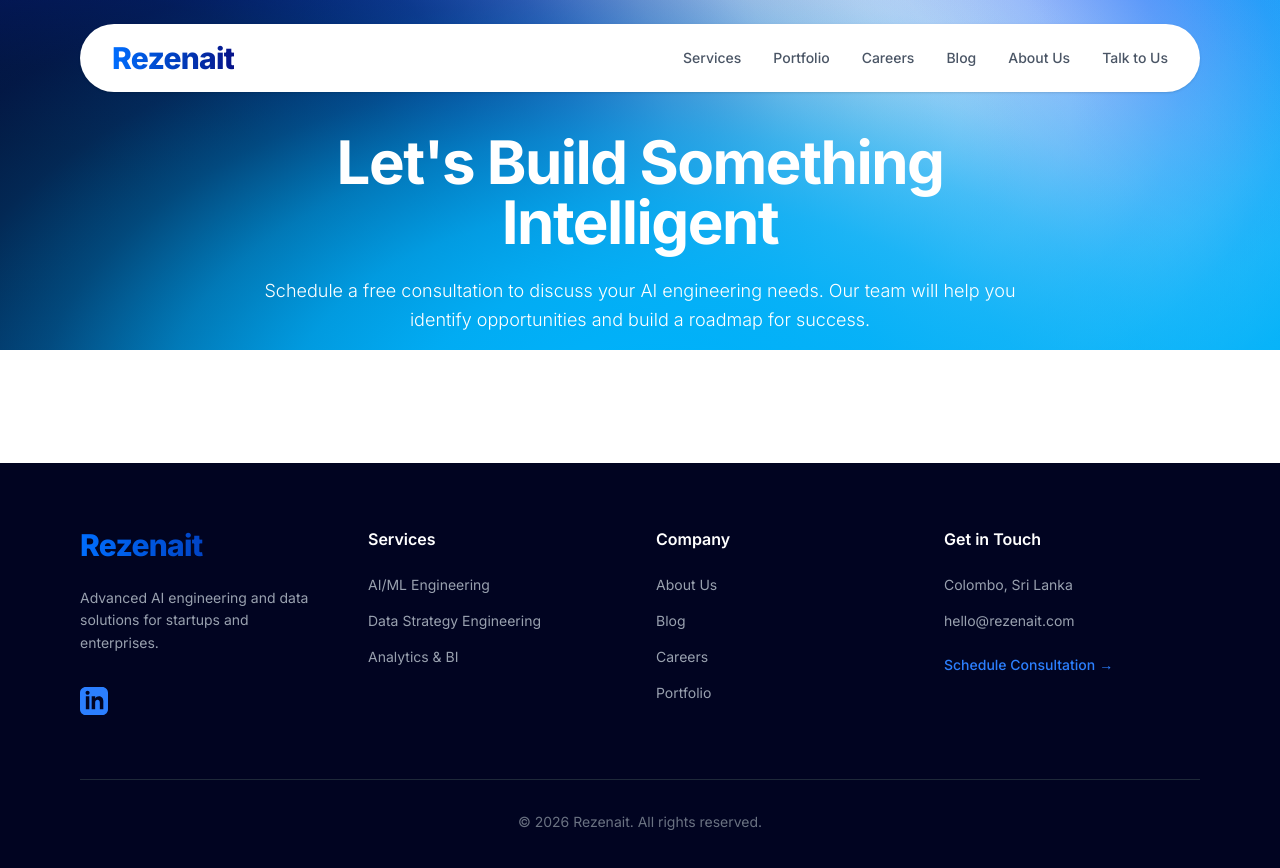
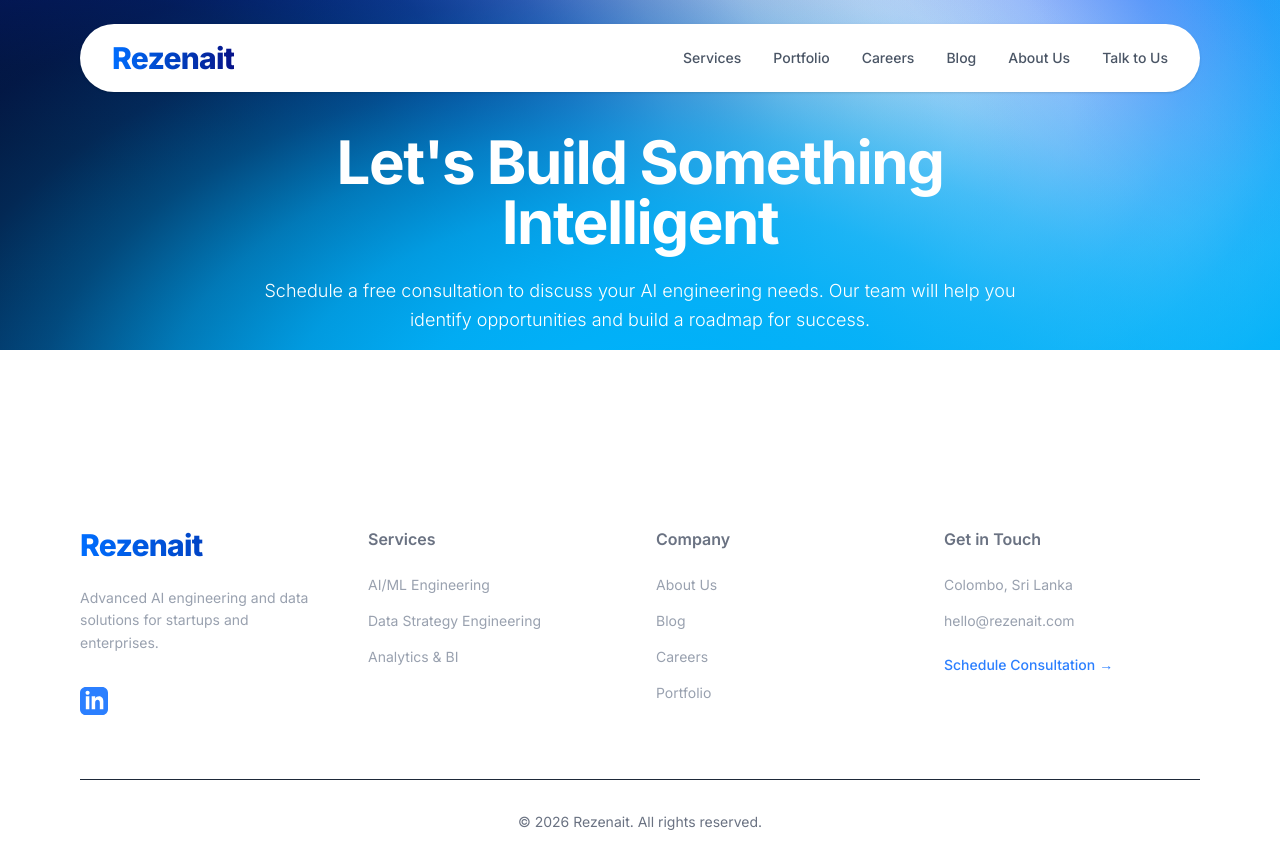
Before and after one commit to Thamaruj/Rezenait-Website, a Next.js app: page /contact in a window 1280 px wide. Shown: the top 868 px of the page. Built offline with nearby package versions, Linux system fonts and the light colour scheme.

Commit message:
Footer background color changed to white

```diff
--- a/components/Footer.tsx
+++ b/components/Footer.tsx
@@ -13,7 +13,7 @@ export default function Footer() {
   }
 
   return (
-    <footer className="bg-[#010421] text-gray-300 py-16">
+    <footer className="bg-white text-gray-300 py-16">
       <div className="max-w-full mx-auto px-6 md:px-20">
 
         {/* Main Grid Layout */}
@@ -28,6 +28,7 @@ export default function Footer() {
             >
               Rezenait
             </Link>
+
             <p className="text-sm text-gray-400 leading-relaxed pr-4">
               Advanced AI engineering and data solutions for startups and enterprises.
             </p>
@@ -56,7 +57,7 @@ export default function Footer() {
 
           {/* Column 2: Services */}
           <div>
-            <h3 className="text-white font-semibold mb-6">Services</h3>
+            <h3 className="text-gray-500 font-semibold mb-6">Services</h3>
             <ul className="flex flex-col gap-4 text-sm text-gray-400">
               <li><Link href="/services" className="hover:text-blue-500 transition">AI/ML Engineering</Link></li>
               <li><Link href="/services" className="hover:text-blue-500 transition">Data Strategy Engineering</Link></li>
@@ -66,7 +67,7 @@ export default function Footer() {
 
           {/* Column 3: Company */}
           <div>
-            <h3 className="text-white font-semibold mb-6">Company</h3>
+            <h3 className="text-gray-500 font-semibold mb-6">Company</h3>
             <ul className="flex flex-col gap-4 text-sm text-gray-400">
               <li><Link href="/about" className="hover:text-blue-500 transition">About Us</Link></li>
               <li><Link href="/blog" className="hover:text-blue-500 transition">Blog</Link></li>
@@ -77,7 +78,7 @@ export default function Footer() {
 
           {/* Column 4: Get in Touch */}
           <div>
-            <h3 className="text-white font-semibold mb-6">Get in Touch</h3>
+            <h3 className="text-gray-500 font-semibold mb-6">Get in Touch</h3>
             <ul className="flex flex-col gap-4 text-sm text-gray-400">
               <li>Colombo, Sri Lanka</li>
               <li><a href="mailto:hello@rezenait.com" className="hover:text-blue-500 transition">hello@rezenait.com</a></li>
```
